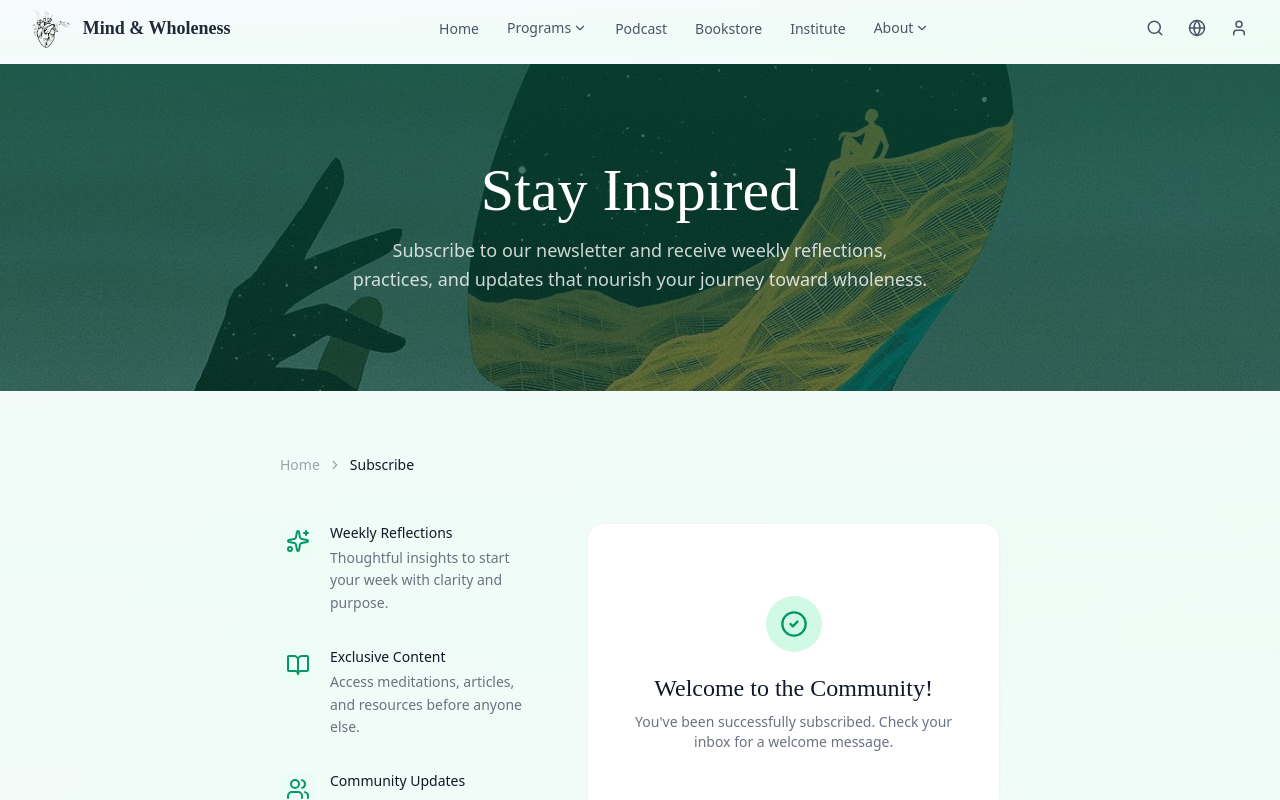
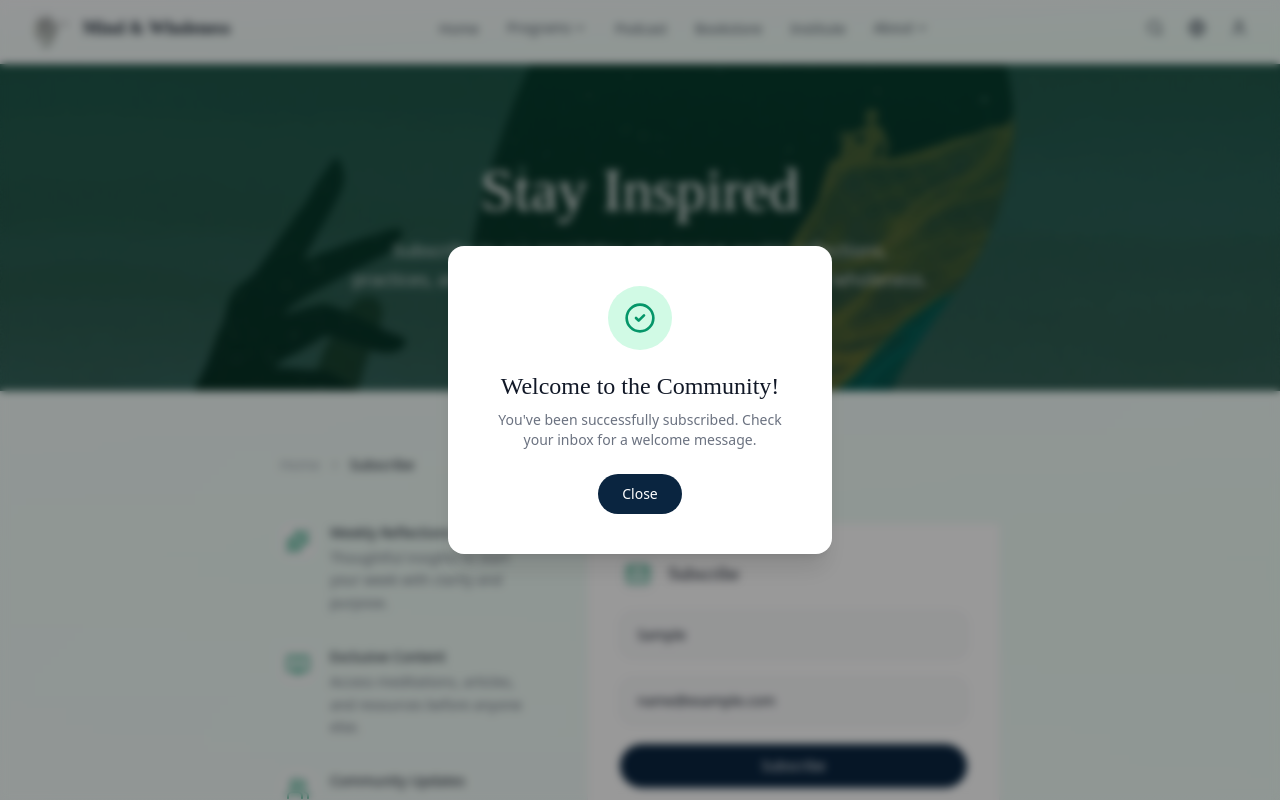
Before and after one commit to eldoJr/mind-and-wholeness, a React (Vite) app: page /subscribe in a window 1280 px wide. Both pictures are taken after typing "Sample", "name@example.com" into the empty fields and a click on the button "Subscribe". Shown: the top 800 px of the page. Built offline with nearby package versions, Linux system fonts and the light colour scheme.

Commit message:
feat: update styling for improved UI consistency in SubscribePage component

```diff
--- a/src/pages/Subscribe.tsx
+++ b/src/pages/Subscribe.tsx
@@ -95,7 +95,7 @@ export default function SubscribePage() {
                 transition={{ delay: 0.2 + i * 0.08 }}
                 className="flex gap-3.5"
               >
-                <div className="shrink-0 w-9 h-9 rounded-xl bg-emerald-50 flex items-center justify-center">
+                <div className="shrink-0 w-9 h-9 rounded-xl bg-gray-50 flex items-center justify-center">
                   <b.icon className="w-4.5 h-4.5 text-emerald-600" />
                 </div>
                 <div>
@@ -111,24 +111,43 @@ export default function SubscribePage() {
             initial={{ y: 24, opacity: 0 }}
             animate={{ y: 0, opacity: 1 }}
             transition={{ delay: 0.35 }}
-            className="md:col-span-3 bg-white rounded-2xl p-8 border border-gray-100 shadow-sm"
+            className="md:col-span-3 bg-white p-8 border border-gray-100"
           >
+<AnimatePresence>
+              {isSuccess && (
+                <motion.div
+                  key="modal"
+                  initial={{ opacity: 0 }}
+                  animate={{ opacity: 1 }}
+                  exit={{ opacity: 0 }}
+                  className="fixed inset-0 z-50 flex items-center justify-center bg-black/40 backdrop-blur-sm px-4"
+                  onClick={() => setIsSuccess(false)}
+                >
+                  <motion.div
+                    initial={{ scale: 0.9, opacity: 0 }}
+                    animate={{ scale: 1, opacity: 1 }}
+                    exit={{ scale: 0.9, opacity: 0 }}
+                    transition={{ type: 'spring', stiffness: 300, damping: 25 }}
+                    className="bg-white rounded-2xl p-10 max-w-sm w-full text-center shadow-xl"
+                    onClick={(e) => e.stopPropagation()}
+                  >
+                    <div className="w-16 h-16 bg-emerald-100 mx-auto mb-5 rounded-full flex items-center justify-center">
+                      <CheckCircle2 className="w-8 h-8 text-emerald-600" />
+                    </div>
+                    <h3 className="text-2xl font-serif text-gray-900 mb-2">{t.thankYou}</h3>
+                    <p className="text-gray-500 text-sm mb-6">{t.thankYouDesc}</p>
+                    <button
+                      onClick={() => setIsSuccess(false)}
+                      className="px-6 py-2.5 bg-[#0a2540] text-white text-sm font-medium rounded-full hover:bg-[#0d2f50] transition-colors"
+                    >
+                      Close
+                    </button>
+                  </motion.div>
+                </motion.div>
+              )}
+            </AnimatePresence>
+
             <AnimatePresence mode="wait">
-              {isSuccess ? (
-                <motion.div
-                  key="success"
-                  initial={{ opacity: 0, scale: 0.95 }}
-                  animate={{ opacity: 1, scale: 1 }}
-                  exit={{ opacity: 0 }}
-                  className="text-center py-10"
-                >
-                  <div className="w-14 h-14 bg-emerald-100 mx-auto mb-5 rounded-full flex items-center justify-center">
-                    <CheckCircle2 className="w-7 h-7 text-emerald-600" />
-                  </div>
-                  <h3 className="text-2xl font-serif text-gray-900 mb-2">{t.thankYou}</h3>
-                  <p className="text-gray-500 text-sm">{t.thankYouDesc}</p>
-                </motion.div>
-              ) : (
                 <motion.form
                   key="form"
                   initial={{ opacity: 0 }}
@@ -138,7 +157,7 @@ export default function SubscribePage() {
                   className="space-y-5"
                 >
                   <div className="flex items-center gap-3 mb-2">
-                    <div className="w-9 h-9 rounded-xl bg-emerald-50 flex items-center justify-center">
+                    <div className="w-9 h-9 rounded-xl bg-gray-50 flex items-center justify-center">
                       <Mail className="w-4.5 h-4.5 text-emerald-600" />
                     </div>
                     <h3 className="text-lg font-serif text-gray-900">{t.breadcrumbSubscribe}</h3>
@@ -153,10 +172,10 @@ export default function SubscribePage() {
                         setFormData((p) => ({ ...p, name: e.target.value }));
                         setErrors((p) => ({ ...p, name: '' }));
                       }}
-                      className={`w-full px-4 py-3 rounded-xl border text-sm focus:outline-none transition-colors ${
+                      className={`w-full px-4 py-3 rounded-xl border text-sm bg-gray-50 focus:bg-white focus:outline-none transition-all ${
                         errors.name
-                          ? 'border-red-300 focus:border-red-400'
-                          : 'border-gray-200 focus:border-emerald-400/50'
+                          ? 'border-red-300'
+                          : 'border-gray-200 focus:border-gray-400'
                       }`}
                     />
                     {errors.name && <p className="text-red-500 text-xs mt-1">{errors.name}</p>}
@@ -171,10 +190,10 @@ export default function SubscribePage() {
                         setFormData((p) => ({ ...p, email: e.target.value }));
                         setErrors((p) => ({ ...p, email: '' }));
                       }}
-                      className={`w-full px-4 py-3 rounded-xl border text-sm focus:outline-none transition-colors ${
+                      className={`w-full px-4 py-3 rounded-xl border text-sm bg-gray-50 focus:bg-white focus:outline-none transition-all ${
                         errors.email
-                          ? 'border-red-300 focus:border-red-400'
-                          : 'border-gray-200 focus:border-emerald-400/50'
+                          ? 'border-red-300'
+                          : 'border-gray-200 focus:border-gray-400'
                       }`}
                     />
                     {errors.email && <p className="text-red-500 text-xs mt-1">{errors.email}</p>}
@@ -183,7 +202,7 @@ export default function SubscribePage() {
                   <button
                     type="submit"
                     disabled={isSubmitting}
-                    className="w-full py-3 bg-emerald-600 text-white text-sm font-medium rounded-xl hover:bg-emerald-700 transition-colors disabled:opacity-50 flex items-center justify-center gap-2"
+                    className="w-full py-3 bg-[#0a2540] text-white text-sm font-medium rounded-full hover:bg-[#0d2f50] transition-colors disabled:opacity-50 flex items-center justify-center gap-2"
                   >
                     {isSubmitting ? (
                       <>
@@ -197,17 +216,16 @@ export default function SubscribePage() {
 
                   <p className="text-xs text-gray-400 text-center">{t.promise}</p>
                 </motion.form>
-              )}
             </AnimatePresence>
           </motion.div>
         </div>
 
         {/* Footer nav */}
         <div className="mt-16 pt-8 border-t border-gray-100 flex justify-between items-center text-sm text-gray-400">
-          <Link to="/contact" className="hover:text-emerald-600 transition-colors">
+          <Link to="/contact" className="hover:text-[#0a2540] transition-colors">
             Contact Us
           </Link>
-          <Link to="/" className="hover:text-emerald-600 transition-colors">
+          <Link to="/" className="hover:text-[#0a2540] transition-colors">
             Back to Home
           </Link>
         </div>
```
